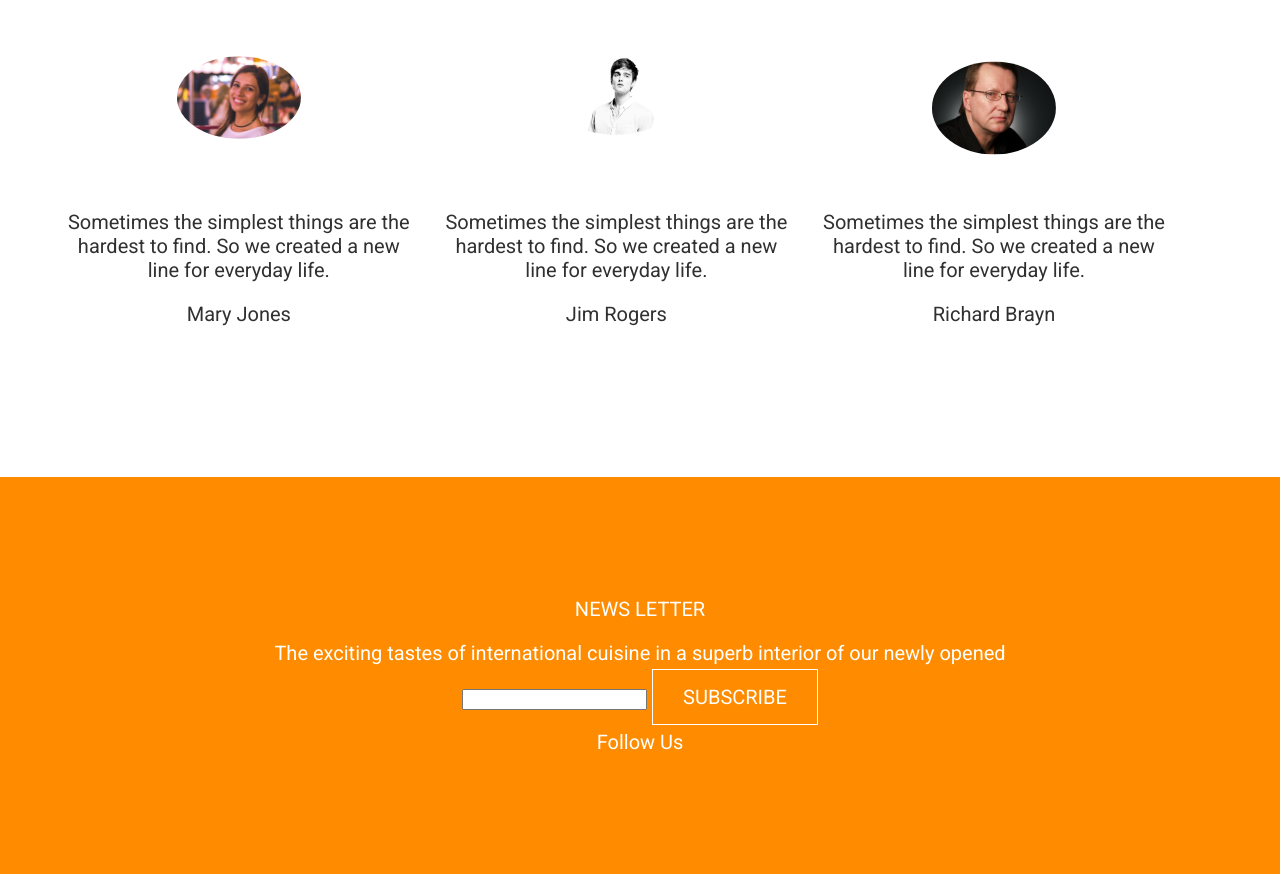
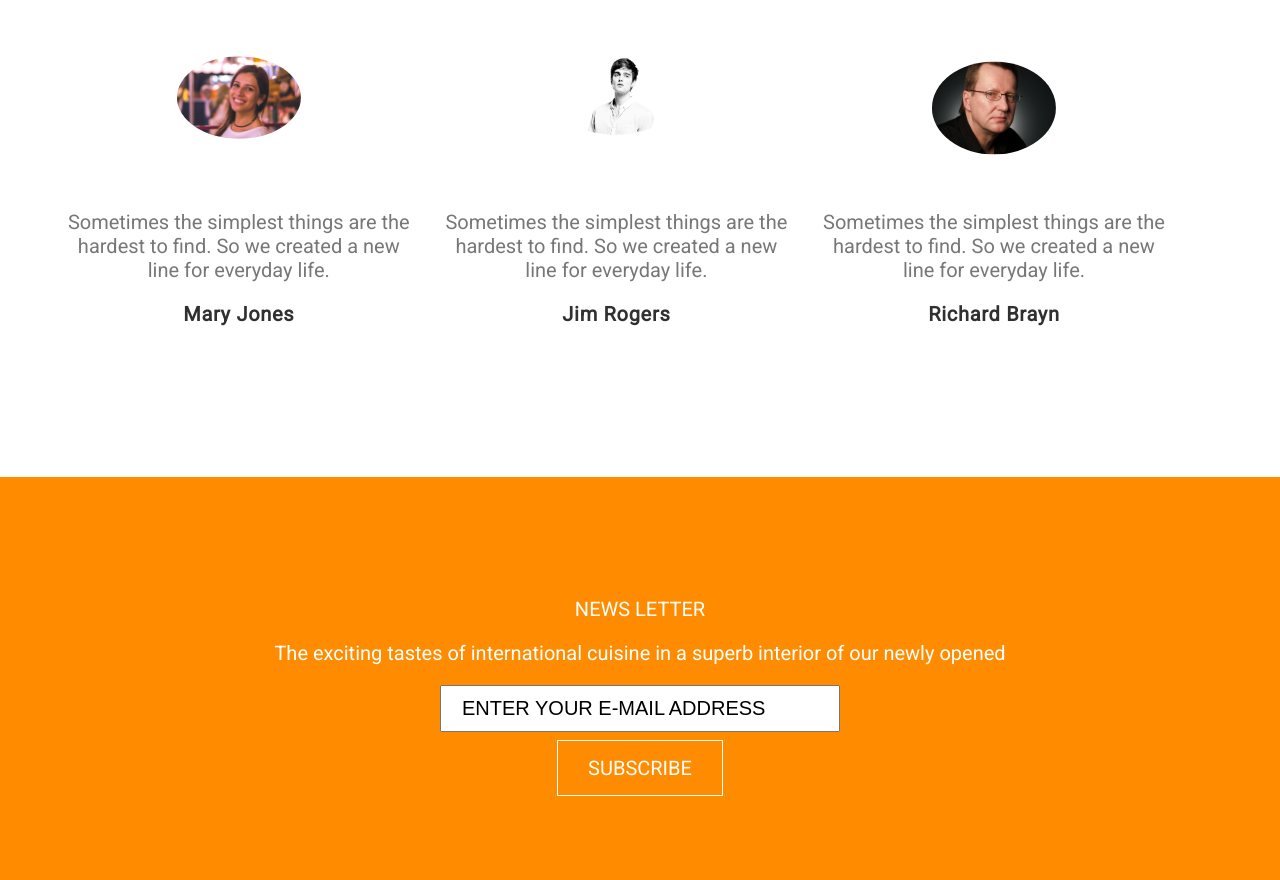
Before and after one commit to ThePrajwalNayak/RestaurantWebsite, a plain HTML site: page index.html in a window 1280 px wide. Shown: the part 2277-3157 px from the top of the page. Drawn offline with Linux system fonts and the light colour scheme.

Commit message:
Adding footer changes

```diff
--- a/index.html
+++ b/index.html
@@ -41,38 +41,38 @@
         <a class="btn btn-dark uppercase">Find</a>
     </section>
     <section id="review" class="light textCenter">
-        <p>Foursqaure review</p>
+        <p class="uppercase">Foursqaure review</p>
         <p>The exciting tastes of international cuisine in a superb interior of our newly opened Brooklyn gastro bar.</p>
         <div id="reviewWrapper">
             <div class="reviews">
                 <div class="reviewsImageWrapper">
                     <img src="images/face1.jpg" />
                 </div>
-                <p>Sometimes the simplest things are the hardest to find. So we created a new line for everyday life.</p>
-                <p>Mary Jones</p>
+                <p class="comment">Sometimes the simplest things are the hardest to find. So we created a new line for everyday life.</p>
+                <p class="commentedBy">Mary Jones</p>
             </div>
             <div class="reviews">
                 <div class="reviewsImageWrapper">
                     <img src="images/face2.jpg" />
                 </div>
-                <p>Sometimes the simplest things are the hardest to find. So we created a new line for everyday life.</p>
-                <p>Jim Rogers</p>
+                <p class="comment">Sometimes the simplest things are the hardest to find. So we created a new line for everyday life.</p>
+                <p class="commentedBy">Jim Rogers</p>
             </div>
             <div class="reviews">
                 <div class="reviewsImageWrapper">
                     <img src="images/face3.jpg" />
                 </div>
-                <p>Sometimes the simplest things are the hardest to find. So we created a new line for everyday life.</p>
-                <p>Richard Brayn</p>
+                <p class="comment">Sometimes the simplest things are the hardest to find. So we created a new line for everyday life.</p>
+                <p class="commentedBy">Richard Brayn</p>
             </div>
         </div>
     </section>
     <section id="footer" class="dark textCenter">
         <p class="uppercase">News Letter</p>
         <p>The exciting tastes of international cuisine in a superb interior of our newly opened</p>
-        <input type="text" />
-        <a class="btn btn-dark uppercase" href="">Subscribe</a>
-        <p>Follow Us</p>
+        <input type="text" value="ENTER YOUR E-MAIL ADDRESS" >
+        <br><br>
+        <a id="subscribe" class="btn btn-dark uppercase" href="">Subscribe</a>
     </section>
 </body>
 
--- a/style.css
+++ b/style.css
@@ -134,12 +134,26 @@ body {
     width: 70%;
     transform: scale(0.5);
 }
+
+.reviews .comment {
+    color: #777777;
+}
+
+.reviews .commentedBy{
+    color: #303030;
+    letter-spacing: 0.7px;
+    font-weight: bolder;
+}
 /*END - REVIEW*/
 
 
 
 /*START - FOOTER*/
-
+#footer input{
+    padding: 10px 20px;
+    width: 400px;
+    font-size: 20px;
+}
 /*END -  FOOTER*/
 
 
```
